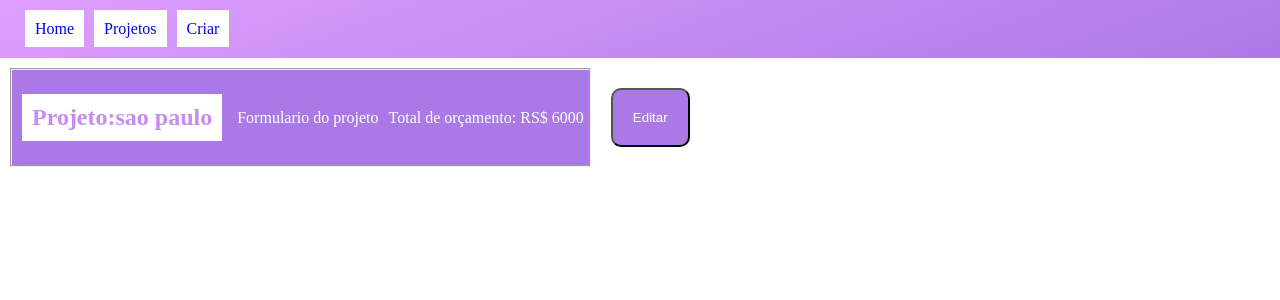
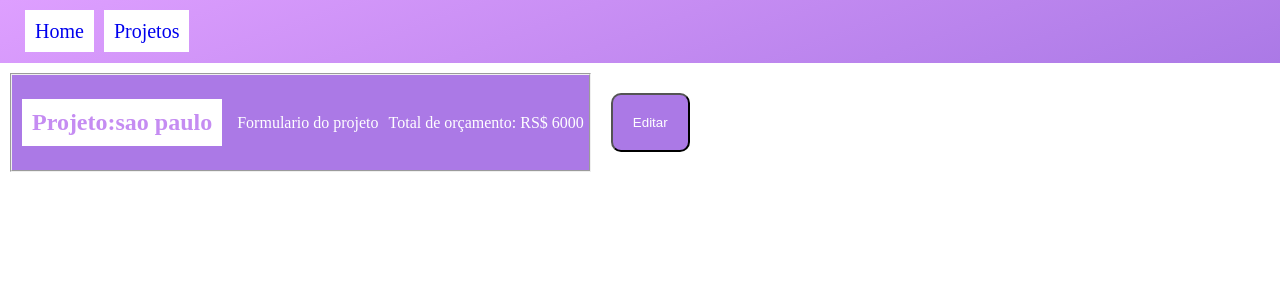
Before and after one commit to tainamiranda2/Crud-react, a React (Vite) app: page /step3/1 in a window 1280 px wide. Shown: the top 300 px of the page. Built offline with nearby package versions, Linux system fonts and the light colour scheme; data requests are answered from the project's data file.

Commit message:
erro de renderização

```diff
--- a/src/App.jsx
+++ b/src/App.jsx
@@ -8,8 +8,9 @@ import {Router} from './router';
 function App() {
   return (
     <>
-    <Container/>
-    <Router/>
+
+     <Container/>
+      <Router/>
 
 
     </>
--- a/src/Component/button/style.js
+++ b/src/Component/button/style.js
@@ -1,8 +1,13 @@
 import styled from 'styled-components';
 
 export const Container = styled.div`
-
-
+Link {
+    border-radius:10px;
+background:#ab79e6;
+color:#fff;
+padding:20px;
+margin:20px;
+}
 button{
     background: #000;
     color:#fff;
--- a/src/Component/input/styles.js
+++ b/src/Component/input/styles.js
@@ -12,10 +12,12 @@ label{
 }
 
 input{
-    padding: 10px;
+    padding: 15px;
   border-radius:10px;
   font-size:12px;
 
-
+}
+input:hover{
+   border:yellowgreen;
 }
 `
--- a/src/Component/select/Styles.js
+++ b/src/Component/select/Styles.js
@@ -8,7 +8,7 @@ label{
 font-size:20px;
 }
 select{
-    padding:10px;
+    padding:15px;
     color: #000;
     margin:5px;
 border-radius:10px;
--- a/src/Layout/Navegar/Container.jsx
+++ b/src/Layout/Navegar/Container.jsx
@@ -1,28 +1,32 @@
+
 import React from 'react';
 import * as C from './Styles';
-//import Entrar from '../../pages/Home';
-import {Link} from 'react-router-dom';
-//import Criate from '../../pages/Projetos'
-function Container(props) {
+import {Link,Outlet} from 'react-router-dom';
+
+import {BrowserRouter as Router} from 'react-router-dom';
+function Container() {
   return (
+    <>
 
-    <C.Container>
+<Router>
+<C.Container>
+  <nav>
+  <ul>
+<li>
+           <Link to="/">Home</Link>
 
-      <ul>
-        <li>
-           <a href="/">Home</a>
-            </li>
-        <li>
-          <a href="/step5">Projetos</a>
+           </li>
+           <li>
+          <Link to="/step5">Projetos</Link>
           </li>
-        <li>
-          <a href="/step2">Criar</a>
-           </li>
-      </ul>
 
+          </ul>
+          </nav>
 
-      {props.children}
-    </C.Container>
+          </C.Container>
+          <Outlet/>
+      </Router>
+      </>
   )
 }
 
--- a/src/Layout/Navegar/Styles.jsx
+++ b/src/Layout/Navegar/Styles.jsx
@@ -1,26 +1,28 @@
 import styled from 'styled-components';
 
 export const Container=styled.div`
+font-size:20px;
 
-color:white;
 background-image: linear-gradient(160deg, #de9fff 0, #c58cf2 50%, #ab79e6 100%);;
 padding:20px;
 cursor: pointer;
+
 ul li a{
   text-decoration:none;
 }
-ul li{
+ul li {
   background: white;
-  color: #ab79e6;
   margin: 5px;
   padding: 10px;
   display: inline;
   justify-content:center;
 
 }
-li:hover{
+ul li a:hover{
   background: black;
   color: white;
+  padding:10px;
+
 }
   @media(width: 600px){
     justify-content:space-between;
--- a/src/pages/Create.jsx
+++ b/src/pages/Create.jsx
@@ -2,7 +2,7 @@ import React from 'react';
 import {useState,useEffect} from 'react'
 //import {useNavigate} from  'react-router-dom'
 import * as C from './style';
-
+import Photo from './img.png'
 import Input from "../Component/input/Input"
 
 import Select from "../Component/select/Select"
@@ -89,7 +89,7 @@ return(
    text={btxText}
    />
 </form>
-<img src="https://st2.depositphotos.com/35763774/43259/v/1600/depositphotos_432592632-stock-illustration-young-man-working-home-office.jpg"/>
+<img src={Photo}/>
 </C.Container>
 
  )
--- a/src/pages/Projetos.jsx
+++ b/src/pages/Projetos.jsx
@@ -55,7 +55,9 @@ fetch(`http://localhost:5000/create/${id}`,{
         handleRemove={removerProjeto}
          />
 
-        )}
+        )}:{
+            <h1>Não foi criado nenhum projeto.</h1>
+        }
         </>
     )
 }
--- a/src/pages/style.js
+++ b/src/pages/style.js
@@ -11,7 +11,8 @@ justify-content:center;
 margin-top:15px;
 text-align:center;
   font-weight:bold;
-  width:600px;
+  width:500px;
+  height:600px;
   background-image: linear-gradient(160deg, #de9fff 0, #c58cf2 50%, #ab79e6 100%);;
 }
 fieldset{
@@ -21,6 +22,8 @@ fieldset{
   align-items:center;
 
 }
+
+
 button{
 border-radius:10px;
 background:#ab79e6;
@@ -36,6 +39,7 @@ fieldset span{
   color:#fff;
   margin: 5px;
 }
+
 h3 {
 font-weight: bold;
  justify-content:center;
@@ -54,7 +58,8 @@ background:#fff;
 color:#c58cf2;
 }
 img{
-  width: 600px;
+  width: 500px;
+height:600px;
   float:right;
 }
 
--- a/src/router.jsx
+++ b/src/router.jsx
@@ -1,6 +1,8 @@
 import React from 'react';
+//import Container from './Layout/Navegar/Container';
+
 //import {Container} from './Layout/Container'
-import {BrowserRouter,Routes, Route} from 'react-router-dom';
+import {BrowserRouter,Routes, Route, Navigate} from 'react-router-dom';
 //pagina de home
 import {Entrar} from './pages/Home';
 
@@ -13,10 +15,10 @@ export const Router=()=>{
   return(
 
     <BrowserRouter>
-
     <Routes>
 
       <Route path="/" element={<Entrar/>}/>
+
 
       <Route path="/step2" element={<Create/>}/>
 
```
Also changed, not shown: src/pages/img.png (added).
